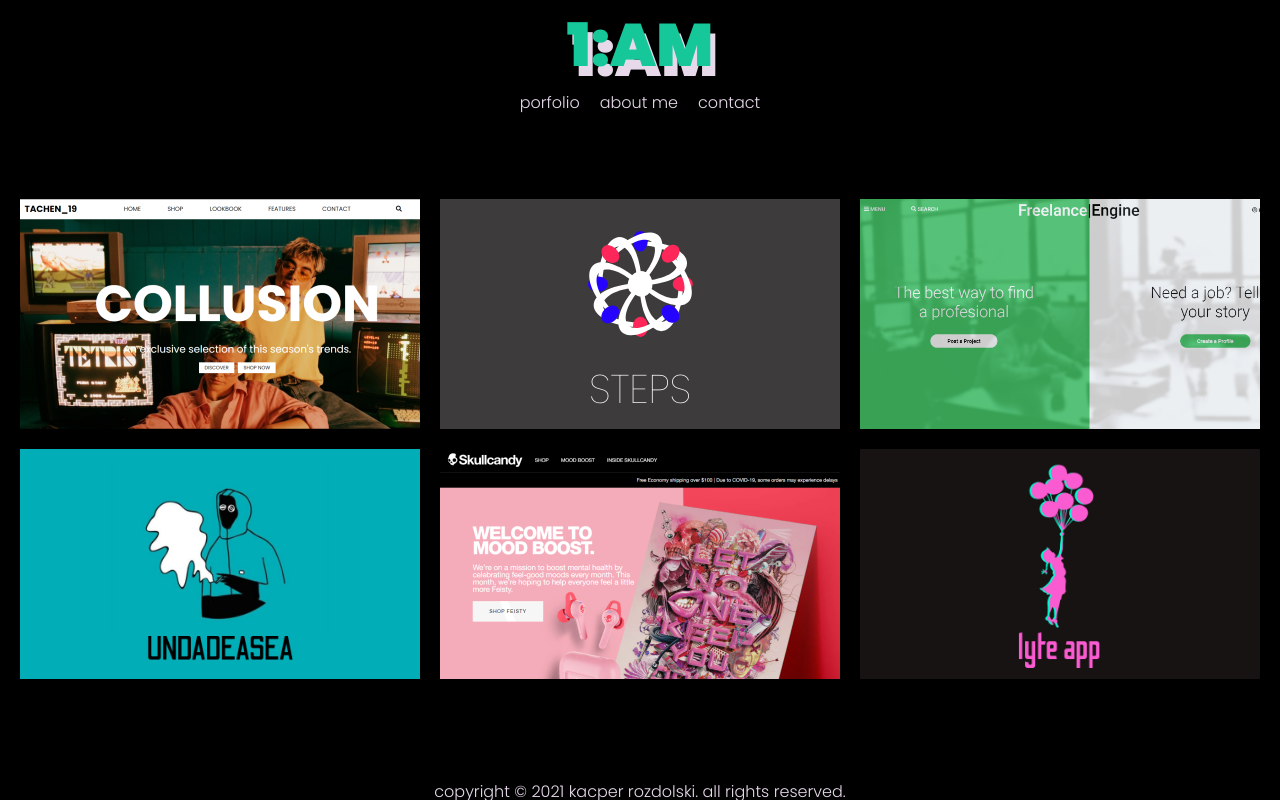
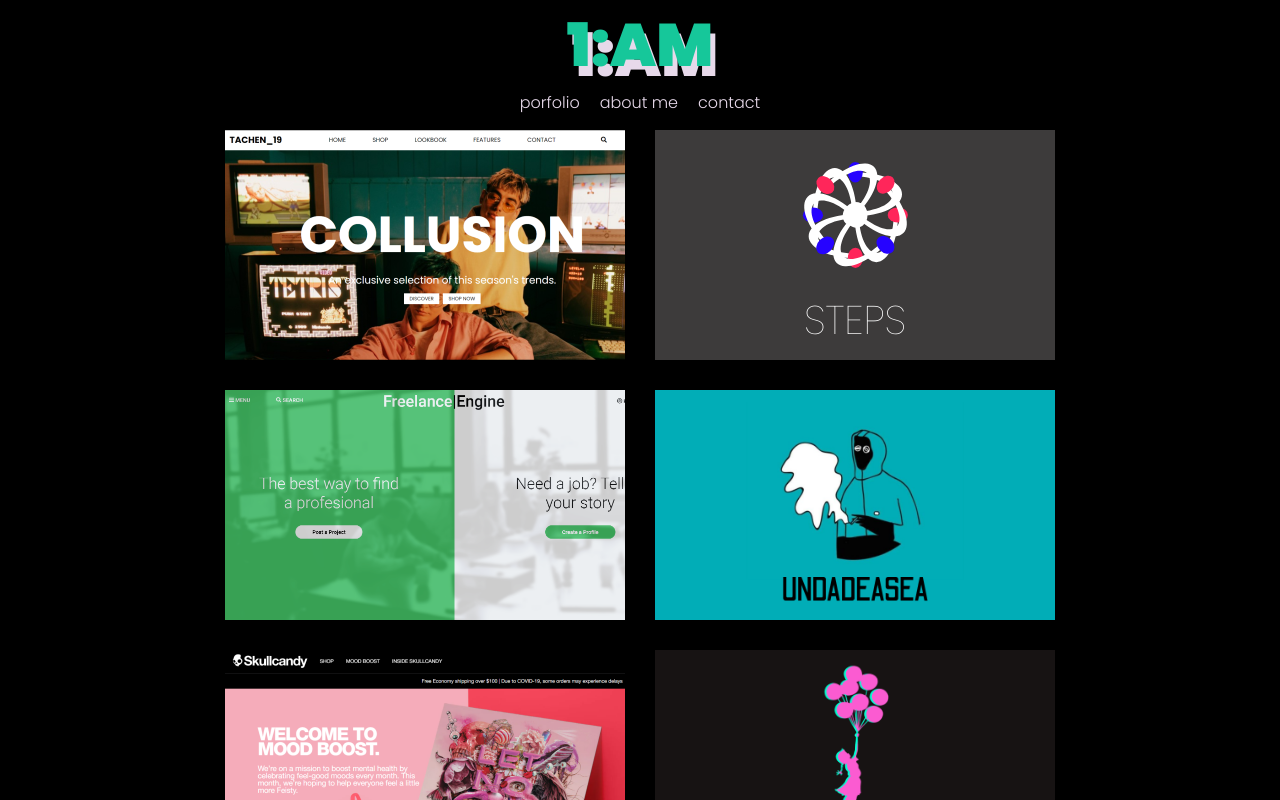
Before and after one commit to Kacperrozdolski/1-AM, a Vue app: page / in a window 1280 px wide. Shown: the top 800 px of the page. Built offline with nearby package versions, Linux system fonts and the light colour scheme.

Commit message:
toggler of visable content, some animations.

```diff
--- a/package.json
+++ b/package.json
@@ -8,9 +8,15 @@
     "lint": "vue-cli-service lint"
   },
   "dependencies": {
+    "@splidejs/splide": "^2.4.21",
+    "@splidejs/vue-splide": "^0.3.5",
+    "animate.css": "^4.1.1",
     "core-js": "^3.6.5",
     "vue": "^3.0.0",
+    "vue-agile": "^1.1.3",
+    "vue-carousel": "^0.18.0",
     "vue-router": "^4.0.0-0",
+    "vueperslides": "^3.2.0",
     "vuex": "^4.0.0-0"
   },
   "devDependencies": {
--- a/src/App.vue
+++ b/src/App.vue
@@ -5,15 +5,50 @@
 <script>
 import LandingPage from "./views/LandingPage.vue";
 export default {
-  components: { LandingPage },
+  components: { LandingPage }
 };
 </script>
 
-<style lang="scss" >
+<style lang="scss">
 @import url("https://fonts.googleapis.com/css2?family=Poppins:wght@100;300;800;900&display=swap");
+
 body {
   margin: 0 !important;
   font-family: "Poppins";
   background: black;
 }
+
+::-webkit-scrollbar {
+  width: 5px;
+  height: 0px;
+}
+::-webkit-scrollbar-button {
+  width: 0px;
+  height: 0px;
+}
+::-webkit-scrollbar-thumb {
+  background: #e7d9ea;
+  border: 0px none #e7d9ea;
+  border-radius: 0px;
+}
+::-webkit-scrollbar-thumb:hover {
+  background: #e7d9ea;
+}
+::-webkit-scrollbar-thumb:active {
+  background: #e7d9ea;
+}
+::-webkit-scrollbar-track {
+  background: #000000;
+  border: 0px none #e7d9ea;
+  border-radius: 0px;
+}
+::-webkit-scrollbar-track:hover {
+  background: #000000;
+}
+::-webkit-scrollbar-track:active {
+  background: #000000;
+}
+::-webkit-scrollbar-corner {
+  background: transparent;
+}
 </style>
--- a/src/components/MainContent.vue
+++ b/src/components/MainContent.vue
@@ -1,21 +1,32 @@
 <template>
   <div class="content-container">
     <div class="content-wrapper">
-      <div class="cell"></div>
-      <div class="cell">
+      <div @click="openProject()" class="cell"></div>
+      <div @click="openProject()" class="cell">
         <img src="@/assets/steps.svg" />
         <h1>STEPS</h1>
       </div>
-      <div class="cell"></div>
-      <div class="cell"><img src="@/assets/unda.png" /></div>
-      <div class="cell"></div>
-      <div class="cell"><img src="@/assets/lyte.png" /></div>
+      <div @click="openProject()" class="cell"></div>
+      <div @click="openProject()" class="cell">
+        <img src="@/assets/unda.png" />
+      </div>
+      <div @click="openProject()" class="cell"></div>
+      <div @click="openProject()" class="cell">
+        <img src="@/assets/lyte.png" />
+      </div>
     </div>
   </div>
 </template>
 
 <script>
-export default {};
+export default {
+  methods: {
+    openProject() {
+      console.log("Project");
+      this.$emit("openProject");
+    },
+  },
+};
 </script>
 
 <style lang="scss" scoped>
@@ -26,6 +37,17 @@
   flex-wrap: wrap;
   justify-content: center;
   align-items: center;
+  animation-name: slideIn;
+  animation-duration: 0.7s;
+
+}
+@keyframes slideIn {
+  from {
+    transform: translate(0px, -40px);
+  }
+  to {
+    transform: translate(0);
+  }
 }
 .content-wrapper {
   display: flex;
@@ -36,7 +58,12 @@
     background-color: transparent;
     width: 400px;
     height: 230px;
-    margin: 10px;
+    margin: 15px;
+    transition: 0.55s;
+  }
+  .cell:hover {
+    transform: translate(0, -6px);
+    cursor: pointer;
   }
   .cell:nth-child(1) {
     background-image: url("../assets/collusion.png");
--- a/src/components/MainHeader.vue
+++ b/src/components/MainHeader.vue
@@ -3,16 +3,31 @@
     <div class="header-wrapper">
       <h1>1:AM</h1>
       <nav>
-        <li>porfolio</li>
-        <li>about me</li>
-        <li>contact</li>
+        <li @click="openPortfolio()">porfolio</li>
+        <li @click="openAbout()">about me</li>
+        <li @click="openContact()">contact</li>
       </nav>
     </div>
   </div>
 </template>
 
 <script>
-export default {};
+export default {
+  methods: {
+    openPortfolio() {
+      console.log("Porfolio");
+      this.$emit("openPortfolio");
+    },
+    openAbout() {
+      console.log("about");
+      this.$emit("openAbout");
+    },
+    openContact() {
+      console.log("contact");
+      this.$emit("openContact");
+    },
+  },
+};
 </script>
 
 <style lang="scss" scoped>
@@ -44,6 +59,7 @@
       margin: 0px 10px 0px 10px;
       color: #e7d9ea;
       font-size: 1rem;
+      cursor: pointer;
     }
   }
 }
--- /dev/null
+++ b/src/components/ProjectPresentation.vue
@@ -0,0 +1,58 @@
+<template>
+  <div class="presentation-container">
+    <h1>fully responsive e-commerce website desgin</h1>
+    <div class="presentation-carousele">
+      <vueper-slides :touchable="false" fixedHeight="100%">
+        <vueper-slide
+          v-for="(slide, i) in slides"
+          :key="i"
+          :image="slide.image"
+        ></vueper-slide>
+      </vueper-slides>
+    </div>
+  </div>
+</template>
+
+<script>
+import { VueperSlides, VueperSlide } from "vueperslides";
+import "vueperslides/dist/vueperslides.css";
+export default {
+  components: { VueperSlides, VueperSlide },
+  data() {
+    return {
+      slides: [
+        {
+          image: require("@/assets/freelance.png"),
+        },
+        {
+          image: require("@/assets/freelance.png"),
+        },
+        {
+          image: require("@/assets/freelance.png"),
+        },
+      ],
+    };
+  },
+};
+</script>
+
+<style lang="scss">
+.presentation-container {
+  height: 80vh;
+  width: 100%;
+  display: flex;
+  flex-direction: column;
+  align-items: center;
+  h1 {
+    color: #16c79a;
+    font-size: 25px;
+    font-weight: 100;
+  }
+  .presentation-carousele {
+    height: 100%;
+    width: 70%;
+    background: transparent;
+    border: 3px solid #16c79a;
+  }
+}
+</style>
--- a/src/views/LandingPage.vue
+++ b/src/views/LandingPage.vue
@@ -1,7 +1,15 @@
 <template>
   <div class="landing">
-    <main-header></main-header>
-    <main-content></main-content>
+    <main-header
+      @openPortfolio="openPortfolio"
+      @openAbout="openAbout"
+      @openContact="openContact"
+    ></main-header>
+    <main-content
+      @openProject="openProject"
+      v-if="handler == 'portfolio'"
+    ></main-content>
+    <project-presentation v-if="handler == 'project'"></project-presentation>
     <main-footer></main-footer>
   </div>
 </template>
@@ -10,16 +18,36 @@
 import MainHeader from "@/components/MainHeader.vue";
 import MainContent from "@/components/MainContent.vue";
 import MainFooter from "@/components/MainFooter.vue";
+import ProjectPresentation from "@/components/ProjectPresentation.vue";
 
 export default {
-  components: { MainHeader, MainContent, MainFooter },
+  components: { MainHeader, MainFooter, ProjectPresentation, MainContent },
+  data() {
+    return {
+      handler: "portfolio",
+    };
+  },
+  methods: {
+    openPortfolio() {
+      this.handler = "portfolio";
+    },
+    openAbout() {
+      this.handler = "about";
+    },
+    openContact() {
+      this.handler = "contact";
+    },
+    openProject() {
+      this.handler = "project";
+    },
+  },
 };
 </script>
 
 <style lang="scss" scoped>
 .landing {
   width: 100%;
-  min-height: 110vh;
+  min-height: 109vh;
   display: flex;
   flex-direction: column;
   justify-content: space-between;
```
Also changed, not shown: 1 other file (tests, documents, lock files or other folders).
